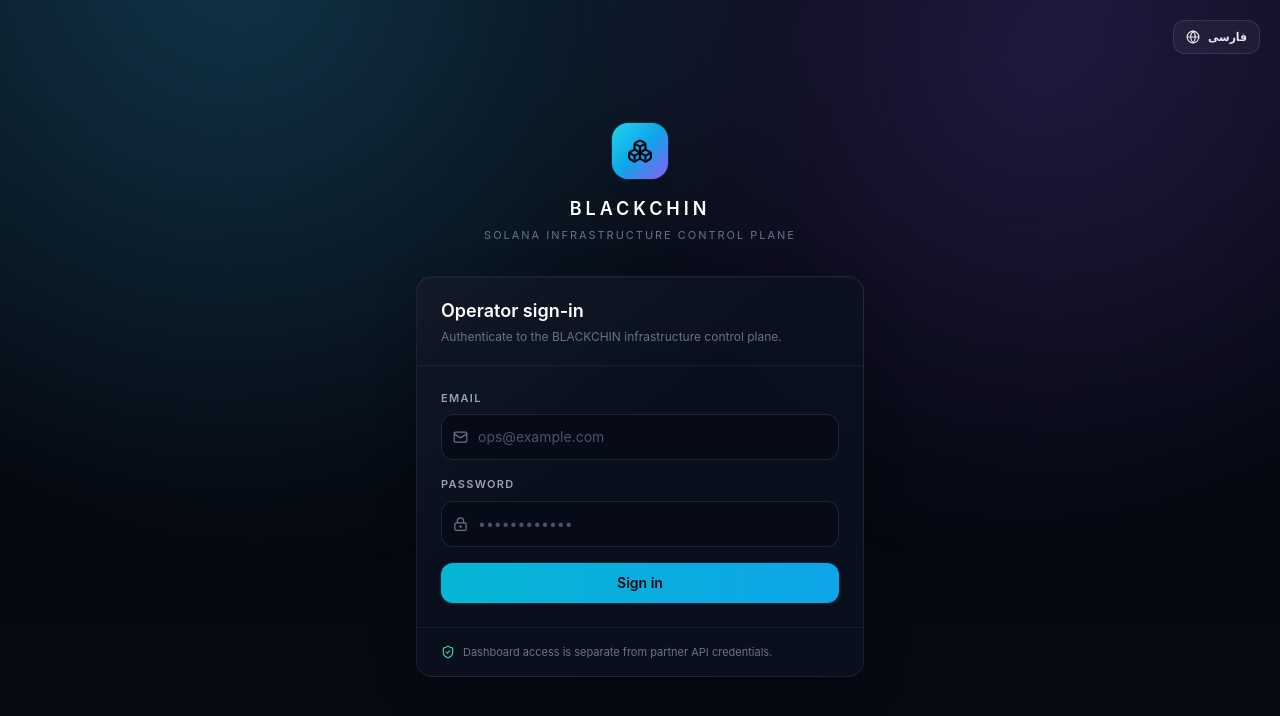
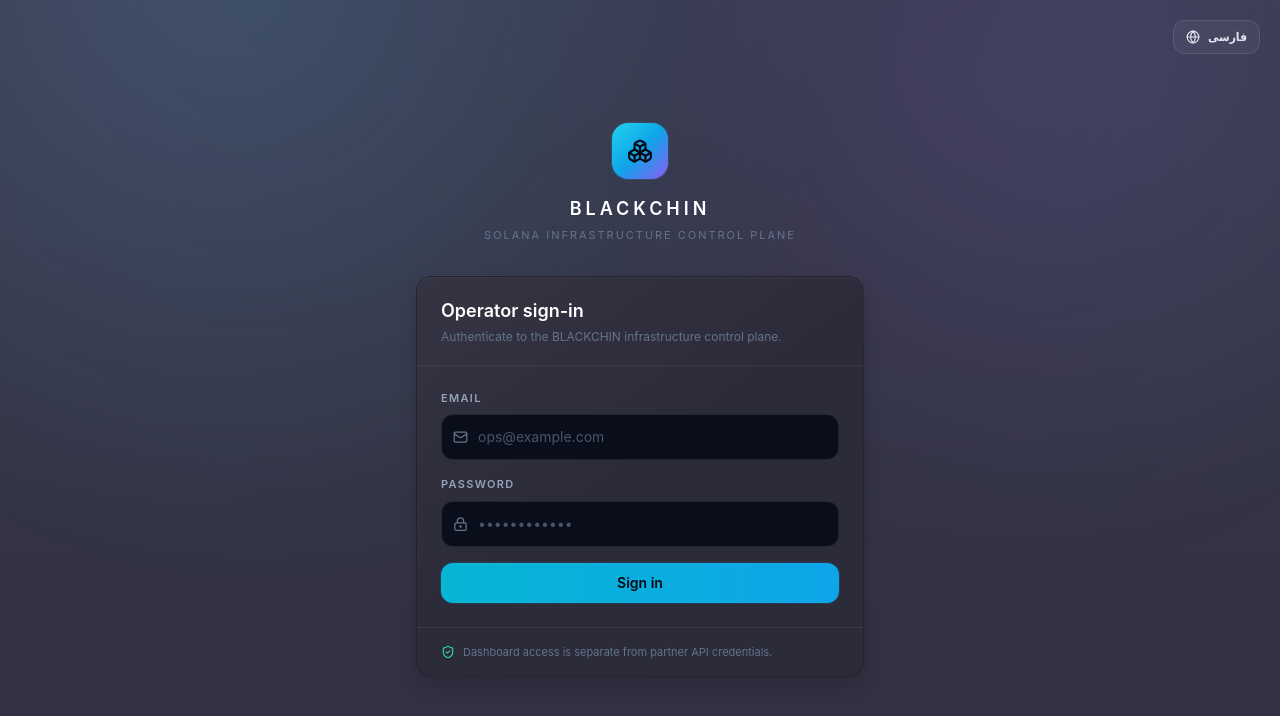
Before and after one commit to omidhub2/blackchin_solana, a Next.js app in the folder apps/wallet-web/: page /login in a window 1280 px wide. Shown: the top 716 px of the page. Built offline with nearby package versions, Linux system fonts and the light colour scheme.

Commit message:
Adopt soft slate dashboard surfaces and subtle hover glow

```diff
--- a/apps/wallet-web/app/globals.css
+++ b/apps/wallet-web/app/globals.css
@@ -12,11 +12,12 @@ body {
 }
 
 body {
-  @apply bg-ink-950 text-slate-200 antialiased;
+  @apply text-slate-200 antialiased;
+  background-color: #353545;
   background-image:
-    radial-gradient(circle at 15% -10%, rgba(56, 189, 248, 0.14), transparent 42%),
-    radial-gradient(circle at 85% 0%, rgba(139, 92, 246, 0.12), transparent 38%),
-    linear-gradient(180deg, #050810 0%, #050810 55%, #060a13 100%);
+    radial-gradient(circle at 12% 0%, rgba(116, 110, 160, 0.16), transparent 38%),
+    radial-gradient(circle at 88% 8%, rgba(91, 116, 157, 0.12), transparent 34%),
+    linear-gradient(180deg, #383849 0%, #343444 58%, #303040 100%);
   background-attachment: fixed;
 }
 
@@ -41,18 +42,31 @@ body {
 
 @layer components {
   .panel {
-    @apply rounded-2xl border border-white/[0.08] bg-ink-850/90 shadow-panel backdrop-blur-xl;
-    background-image: linear-gradient(145deg, rgba(255, 255, 255, 0.035), transparent 42%);
-    box-shadow: 0 16px 44px rgba(0, 0, 0, 0.18), inset 0 1px 0 rgba(255, 255, 255, 0.035);
+    @apply rounded-2xl border border-black/20 backdrop-blur-xl;
+    background-color: rgba(43, 43, 58, 0.96);
+    background-image: linear-gradient(145deg, rgba(255, 255, 255, 0.045), transparent 48%);
+    box-shadow: 0 8px 18px rgba(13, 13, 25, 0.18), inset 0 1px 0 rgba(255, 255, 255, 0.045);
   }
 
   .panel-muted {
-    @apply rounded-xl border border-white/[0.07] bg-ink-900/85;
-    box-shadow: inset 0 1px 0 rgba(255, 255, 255, 0.025);
+    @apply rounded-xl border border-black/15;
+    background-color: rgba(49, 49, 65, 0.82);
+    box-shadow: inset 0 1px 0 rgba(255, 255, 255, 0.035);
   }
 
   .panel-hover {
-    @apply transition duration-200 hover:-translate-y-0.5 hover:border-cyan-400/25 hover:bg-ink-800/90;
+    @apply relative transition duration-300 ease-out;
+  }
+
+  .panel-hover:hover {
+    border-color: rgba(165, 158, 220, 0.28);
+    transform: translateY(-2px);
+    box-shadow:
+      0 0 0 1px rgba(176, 166, 230, 0.08),
+      0 10px 24px rgba(13, 13, 25, 0.22),
+      0 0 30px rgba(139, 130, 205, 0.16),
+      0 0 16px rgba(34, 211, 238, 0.055),
+      inset 0 1px 0 rgba(255, 255, 255, 0.06);
   }
 
   .field-label {
```
